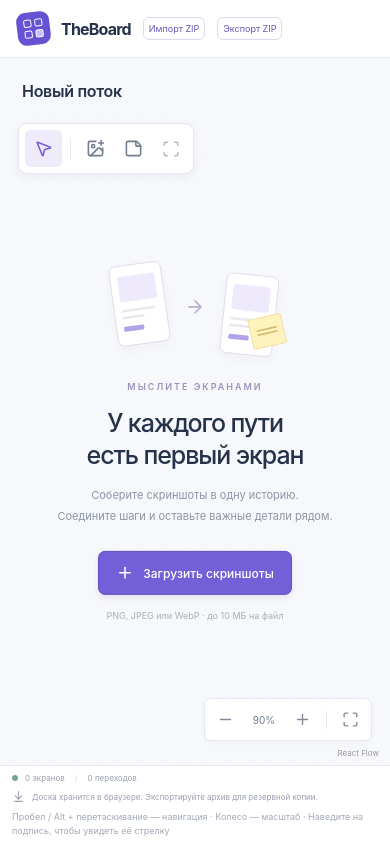
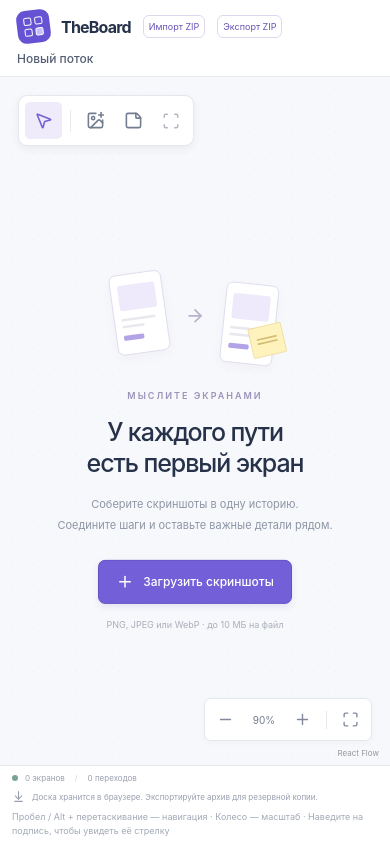
Before and after one commit to ehlyzov/theboard, a React (Vite) app: page / in a window 390 px wide. Built offline with nearby package versions, Linux system fonts and the light colour scheme.

Commit message:
fix: keep the board title above the canvas

```diff
--- a/src/App.tsx
+++ b/src/App.tsx
@@ -1147,7 +1147,7 @@ function Editor() {
           <div className="breadcrumb">
             <span>Мои доски</span>
             <ChevronRight size={14} />
-            <strong>{title}</strong>
+            <h1 title={title}>{title}</h1>
           </div>
           <button
             className="archive-button"
@@ -1332,10 +1332,6 @@ function Editor() {
               panGesture.current = null;
             }}
           >
-            <div className="canvas-heading">
-              <h1>{title}</h1>
-              <p>От первого экрана до последнего шага</p>
-            </div>
             <div
               className="toolbar"
               role="toolbar"
--- a/src/styles.css
+++ b/src/styles.css
@@ -101,10 +101,21 @@ a {
   display: flex;
   align-items: center;
   gap: 13px;
+  min-width: 0;
   font-size: 12px;
   color: #9a9fae;
 }
-.breadcrumb strong {
+.breadcrumb > span,
+.breadcrumb > svg {
+  flex-shrink: 0;
+}
+.breadcrumb h1 {
+  margin: 0;
+  min-width: 0;
+  overflow: hidden;
+  text-overflow: ellipsis;
+  white-space: nowrap;
+  font-size: inherit;
   font-weight: 500;
   color: #555f74;
 }
@@ -285,24 +296,6 @@ a {
   flex: 1;
   min-width: 0;
   background: #f7f8fb;
-}
-.canvas-heading {
-  position: absolute;
-  top: 28px;
-  left: 32px;
-  z-index: 4;
-  pointer-events: none;
-}
-.canvas-heading h1 {
-  font-size: 16px;
-  margin: 0 0 6px;
-  letter-spacing: -0.3px;
-  font-weight: 600;
-}
-.canvas-heading p {
-  font-size: 10px;
-  margin: 0;
-  color: #9ca4b3;
 }
 .toolbar {
   position: absolute;
@@ -760,12 +753,6 @@ a {
   .beta {
     display: none;
   }
-  .canvas-heading {
-    left: 22px;
-  }
-  .canvas-heading p {
-    display: none;
-  }
   .toolbar {
     right: 18px;
   }
@@ -781,7 +768,6 @@ a {
     display: none;
   }
   .app-header {
-    height: 58px;
     padding: 0 17px;
     gap: 10px;
   }
@@ -789,20 +775,14 @@ a {
     min-width: auto;
     font-size: 19px;
   }
-  .breadcrumb {
-    display: none;
-  }
   .session-badge {
     font-size: 9px;
     padding: 6px;
   }
   .toolbar {
-    top: 65px;
+    top: 18px;
     left: 18px;
     right: auto;
-  }
-  .canvas-heading {
-    top: 23px;
   }
   .empty-state {
     top: 54%;
@@ -875,12 +855,6 @@ a {
   margin-top: 6px;
   padding: 5px;
   font-size: 11px;
-}
-.canvas-heading h1 {
-  max-width: 450px;
-  overflow: hidden;
-  text-overflow: ellipsis;
-  white-space: nowrap;
 }
 @media (max-width: 760px) {
   .session-badge {
@@ -1053,23 +1027,24 @@ a {
 .session-badge {
   flex-shrink: 0;
 }
-.app-header .breadcrumb {
-  min-width: 0;
-}
-.breadcrumb strong {
-  overflow: hidden;
-  text-overflow: ellipsis;
-  white-space: nowrap;
-}
 @media (max-width: 1200px) {
   .breadcrumb {
+    order: 1;
+    flex-basis: 100%;
+  }
+  .breadcrumb > span,
+  .breadcrumb > svg {
     display: none;
   }
   .brand {
     min-width: 0;
   }
   .app-header {
-    gap: 12px;
+    height: auto;
+    min-height: 72px;
+    padding-block: 10px;
+    flex-wrap: wrap;
+    gap: 8px 12px;
   }
 }
 html,
@@ -1176,9 +1151,6 @@ body,
 @media (max-width: 1100px) {
   .toolbar .tool.labeled > span {
     display: none;
-  }
-  .canvas-heading h1 {
-    max-width: 240px;
   }
 }
 .brush-mask {
```
Also changed, not shown: 1 other file (tests, documents, lock files or other folders).
